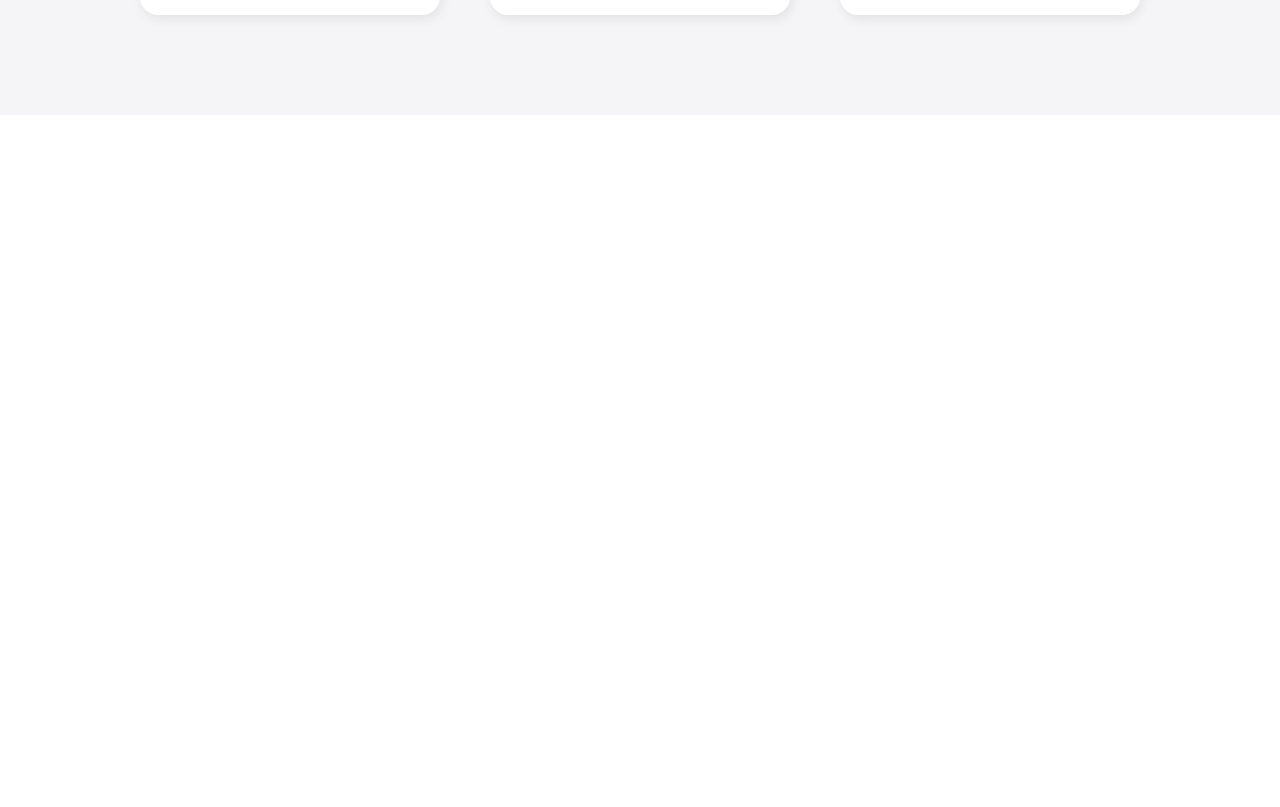
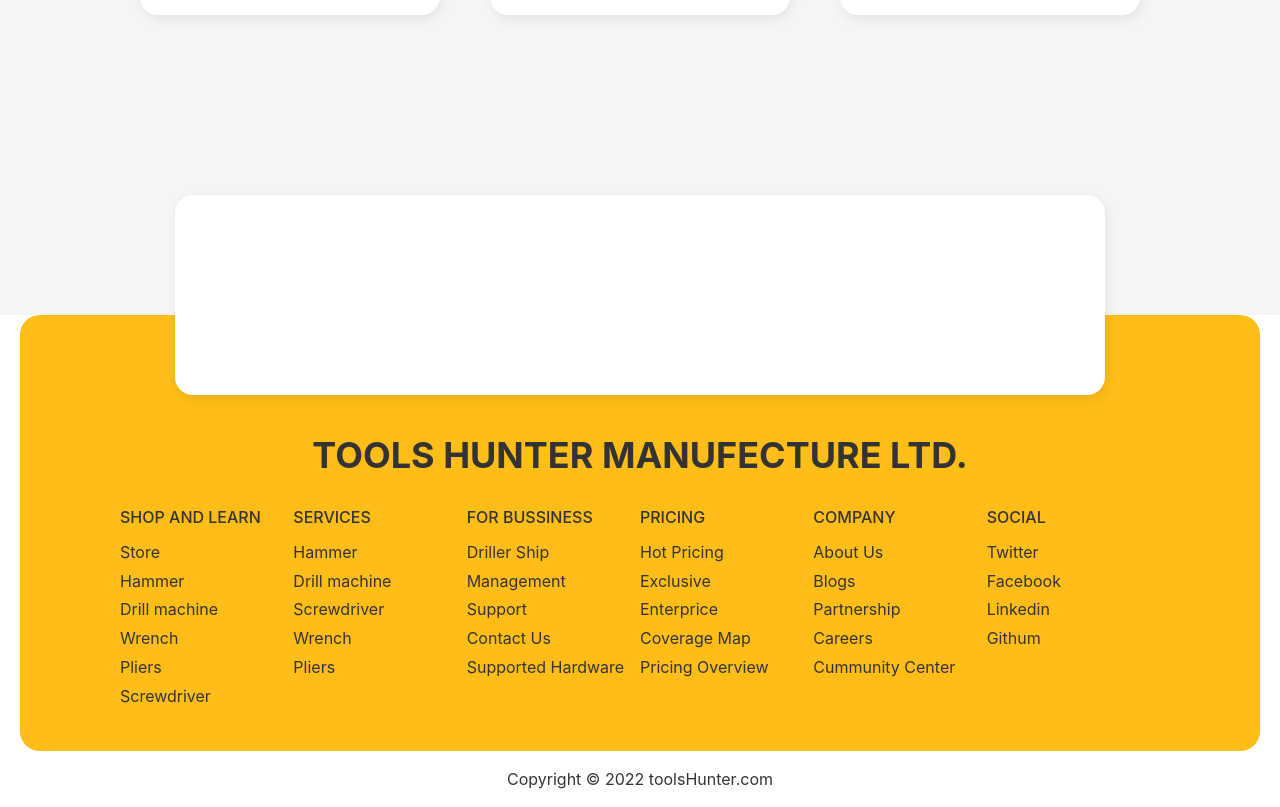
Before and after one commit to MagicManik/tools-hunter-client, a React (Create React App) app: page / in a window 1280 px wide. Shown: the part 3830-4637 px from the top of the page. Before the commit the page ends 3945 px from the top, so only its background shows below. Built offline with nearby package versions, Linux system fonts and the light colour scheme; no server answers.

Commit message:
footer section done

```diff
--- a/src/App.js
+++ b/src/App.js
@@ -11,6 +11,7 @@ import Dashboard from './Pages/Dashboard/Dashboard';
 import MyProfile from './Pages/Dashboard/MyProfile';
 import MyReview from './Pages/Dashboard/MyReview';
 import MyOrders from './Pages/Dashboard/MyOrders';
+import Footer from './Pages/Shared/Footer';
 
 function App() {
   return (
@@ -39,6 +40,7 @@ function App() {
         <Route path='login' element={<Login></Login>}></Route>
         <Route path='signup' element={<SignUp></SignUp>}></Route>
       </Routes>
+      <Footer></Footer>
       <ToastContainer />
     </div>
   );
--- a/src/Pages/Hoom/BussinessSummaries.css
+++ b/src/Pages/Hoom/BussinessSummaries.css
@@ -23,8 +23,8 @@
     margin: auto;
     left: 0;
     right: 0;
-    bottom: -200px;
-    height: 320px;
+    bottom: -120px;
+    height: 200px;
     width: 75%;
     border-radius: 18px;
     background-color: #fff;
--- a/src/Pages/Hoom/Reviews.css
+++ b/src/Pages/Hoom/Reviews.css
@@ -1,5 +1,5 @@
 .reviews-section {
-    padding: 300px 140px 100px 140px;
+    padding: 300px 140px 300px 140px;
 }
 
 .reviews-container {
--- /dev/null
+++ b/src/Pages/Shared/Footer.css
@@ -0,0 +1,57 @@
+/* aaaaaaaaaaaaaaaaaaaaaaaaaaaaaaaaa */
+
+.footer-section {
+    position: relative;
+    margin: 0 20px;
+    border-radius: 20px;
+    padding: 0 100px;
+}
+
+.footer-container {
+    display: grid;
+    grid-template-columns: repeat(6, 1fr);
+    justify-content: center;
+    margin-top: 30px;
+
+}
+
+
+.quote {
+    position: absolute;
+    margin: auto;
+    left: 0;
+    right: 0;
+    top: -120px;
+    height: 200px;
+    width: 75%;
+    border-radius: 18px;
+    background-color: #fff;
+    box-shadow: 2px 4px 12px rgb(0 0 0 / 8%);
+}
+
+
+.footer-menu h5 {
+    /* text-align: center; */
+    font-weight: 500;
+    margin-bottom: 9px;
+}
+
+.footer-menu a {
+    margin-top: 50px;
+    /* letter-spacing: 1px; */
+    line-height: 1.8em;
+    text-align: center;
+    /* font-family: 'Open Sans', sans-serif; */
+}
+
+
+
+
+@media screen and (max-width: 576px) {
+    .summaries-container {
+        grid-template-columns: 1fr;
+        justify-content: center;
+        align-items: center;
+        padding: 16px;
+    }
+}
--- /dev/null
+++ b/src/Pages/Shared/Footer.js
@@ -0,0 +1,74 @@
+import React from 'react';
+import './Footer.css'
+
+const Footer = () => {
+    return (
+        <section>
+            <div className='bg-primary footer-section'>
+                <div className='py-10'>
+                    <h1 className='text-center text-4xl mt-20 font-bold'>TOOLS HUNTER MANUFECTURE LTD.</h1>
+                    <div className='footer-container'>
+                        <div className='footer-menu'>
+                            <h5>SHOP AND LEARN</h5>
+                            <p><a href="/">Store</a></p>
+                            <p><a href="/">Hammer</a></p>
+                            <p><a href="/">Drill machine</a></p>
+                            <p><a href="/">Wrench</a></p>
+                            <p><a href="/">Pliers</a></p>
+                            <p><a href="/">Screwdriver</a></p>
+                        </div>
+                        <div className='footer-menu'>
+                            <h5>SERVICES</h5>
+                            <p></p>
+                            <p><a href="/">Hammer</a></p>
+                            <p><a href="/">Drill machine</a></p>
+                            <p><a href="/">Screwdriver</a></p>
+                            <p><a href="/">Wrench</a></p>
+                            <p><a href="/">Pliers</a></p>
+                        </div>
+                        <div className='footer-menu'>
+                            <h5>FOR BUSSINESS</h5>
+                            <p><a href="/">Driller Ship</a></p>
+                            <p><a href="/">Management</a></p>
+                            <p><a href="/">Support</a></p>
+                            <p><a href="/">Contact Us</a></p>
+                            <p><a href="/">Supported Hardware</a></p>
+                        </div>
+                        <div className='footer-menu'>
+                            <h5>PRICING</h5>
+                            <p><a href="/blogs">Hot Pricing</a></p>
+                            <p><a href="/blogs">Exclusive</a></p>
+                            <p><a href="/blogs">Enterprice</a></p>
+                            <p><a href="/blogs">Coverage Map</a></p>
+                            <p><a href="/">Pricing Overview</a></p>
+                        </div>
+                        <div className='footer-menu'>
+                            <h5>COMPANY</h5>
+                            <p><a href="/">About Us</a></p>
+                            <p><a href="/blogs">Blogs</a></p>
+                            <p><a href="/blogs">Partnership</a></p>
+                            <p><a href="/blogs">Careers</a></p>
+                            <p><a href="/blogs">Cummunity Center</a></p>
+
+                        </div>
+                        <div className='footer-menu'>
+                            <h5>SOCIAL</h5>
+                            <p><a href="/">Twitter</a></p>
+                            <p><a href="/blogs">Facebook</a></p>
+                            <p><a href="/blogs">Linkedin</a></p>
+                            <p><a href="/blogs">Githum</a></p>
+                        </div>
+                    </div>
+                </div>
+
+                <div className='quote'>
+
+                </div>
+            </div>
+
+            <div className='text-center py-4'>Copyright &copy; 2022 toolsHunter.com</div>
+        </section>
+    );
+};
+
+export default Footer;
```
